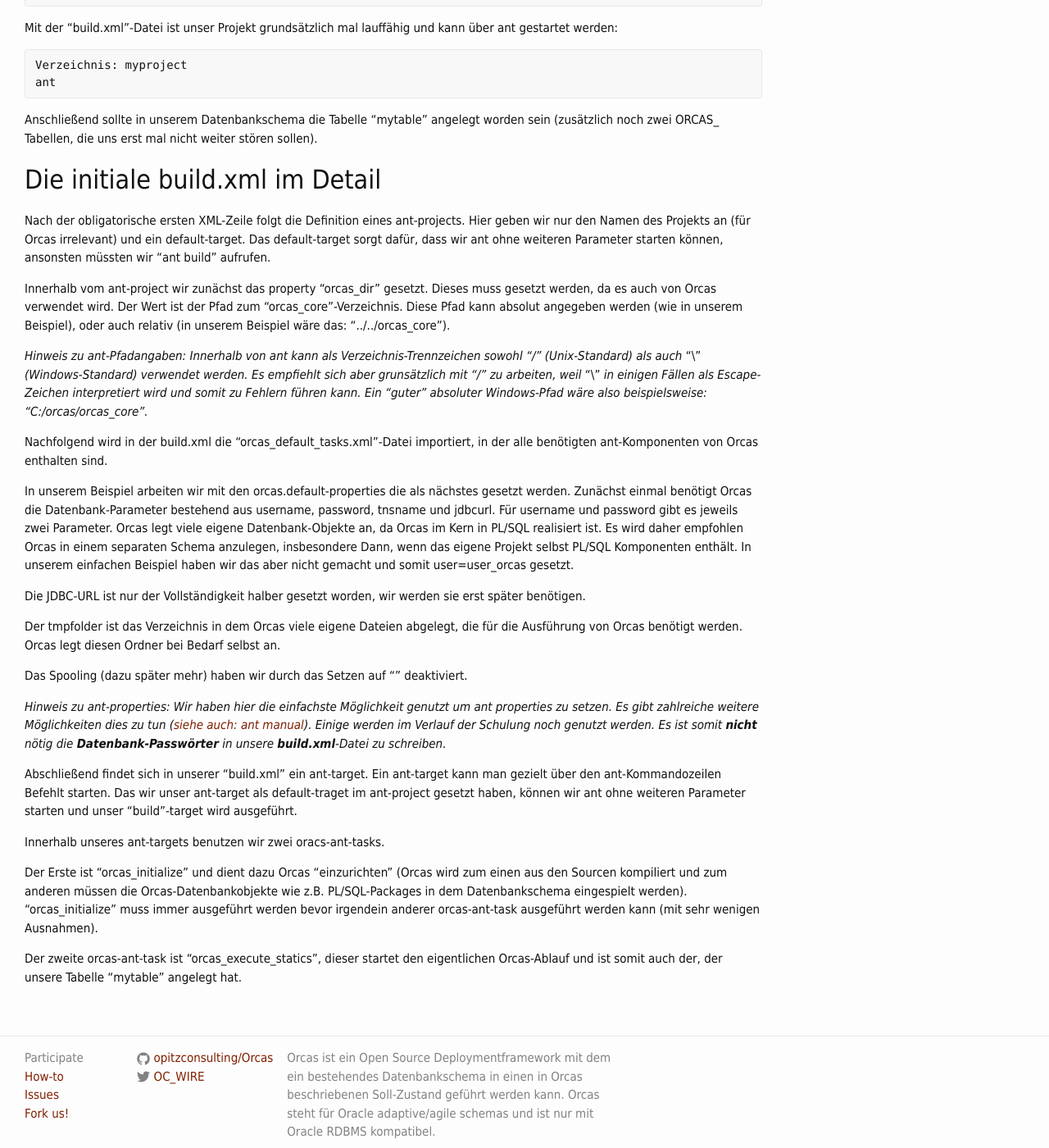
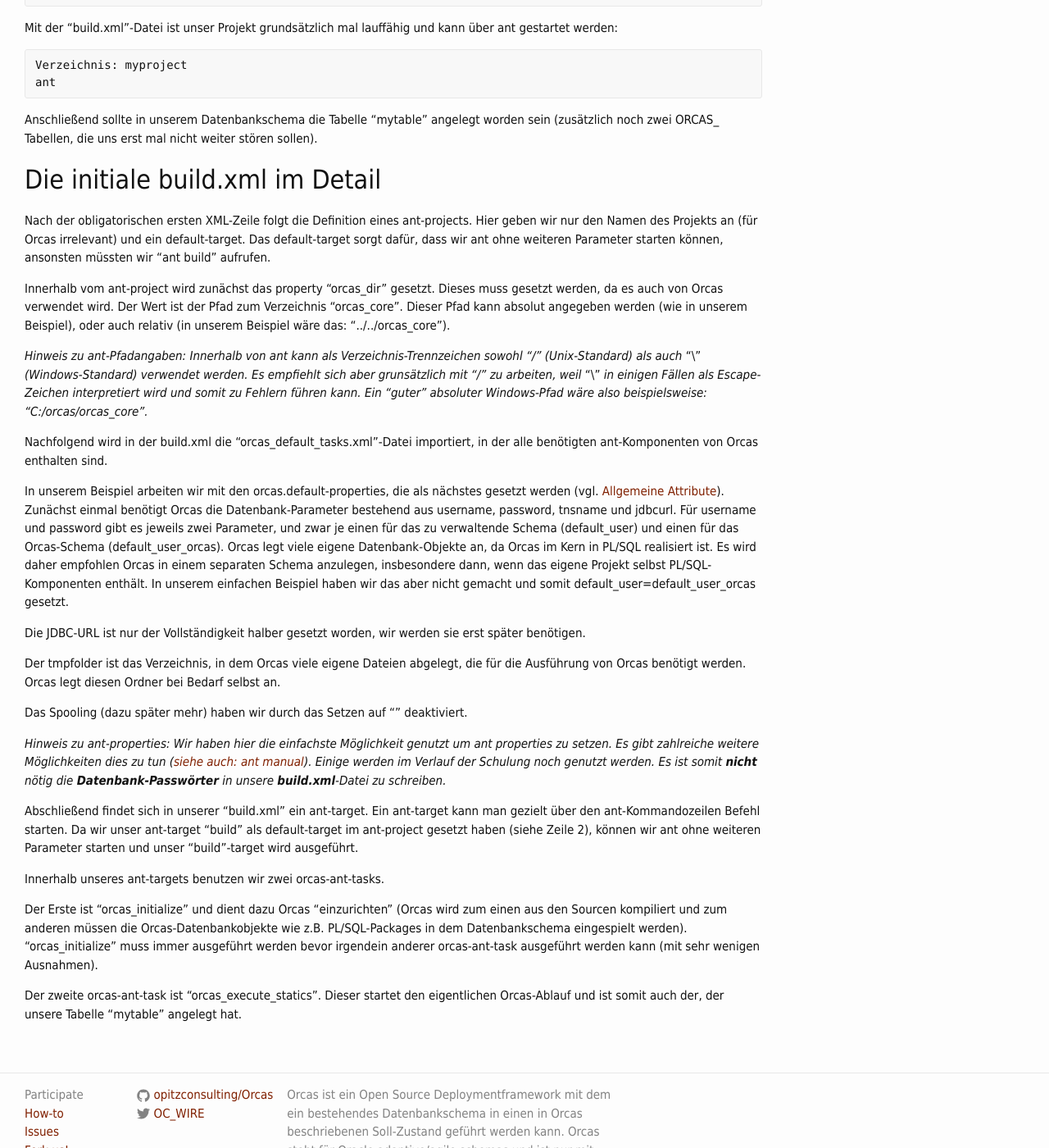
Before and after one commit to opitzconsulting/orcas, a Jekyll site: the page built from _docs/schulung_teil2.md, in a window 1280 px wide and 1400 px high, scrolled down 1508 px. Shown: the whole window at 82% size. Built offline with Jekyll 4.4.1, drawn with Linux system fonts in a browser that asks for light colours; some of the changed text lies outside the part shown.

Commit message:
schulung_teil2.md: Kleine Korrekturen und Ergänzungen

```diff
--- a/_docs/schulung_teil2.md
+++ b/_docs/schulung_teil2.md
@@ -83,31 +83,31 @@
 
 ## Die initiale build.xml im Detail
 
-Nach der obligatorische ersten XML-Zeile folgt die Definition eines ant-projects. Hier geben wir nur den Namen des Projekts an (für Orcas irrelevant) und ein default-target. Das default-target sorgt dafür, dass wir ant ohne weiteren Parameter starten können, ansonsten müssten wir "ant build" aufrufen.
+Nach der obligatorischen ersten XML-Zeile folgt die Definition eines ant-projects. Hier geben wir nur den Namen des Projekts an (für Orcas irrelevant) und ein default-target. Das default-target sorgt dafür, dass wir ant ohne weiteren Parameter starten können, ansonsten müssten wir "ant build" aufrufen.
 
-Innerhalb vom ant-project wir zunächst das property "orcas_dir" gesetzt. Dieses muss gesetzt werden, da es auch von Orcas verwendet wird. Der Wert ist der Pfad zum "orcas_core"-Verzeichnis. Diese Pfad kann absolut angegeben werden (wie in unserem Beispiel), oder auch relativ (in unserem Beispiel wäre das: "../../orcas_core").
+Innerhalb vom ant-project wird zunächst das property "orcas_dir" gesetzt. Dieses muss gesetzt werden, da es auch von Orcas verwendet wird. Der Wert ist der Pfad zum Verzeichnis "orcas_core". Dieser Pfad kann absolut angegeben werden (wie in unserem Beispiel), oder auch relativ (in unserem Beispiel wäre das: "../../orcas_core").
 
 *Hinweis zu ant-Pfadangaben: Innerhalb von ant kann als Verzeichnis-Trennzeichen sowohl "/" (Unix-Standard) als auch* "\\" *(Windows-Standard) verwendet werden. Es empfiehlt sich aber grunsätzlich mit "/" zu arbeiten, weil* "\\" *in einigen Fällen als Escape-Zeichen interpretiert wird und somit zu Fehlern führen kann. Ein "guter" absoluter Windows-Pfad wäre also beispielsweise: "C:/orcas/orcas_core".*
 
 Nachfolgend wird in der build.xml die "orcas_default_tasks.xml"-Datei importiert, in der alle benötigten ant-Komponenten von Orcas enthalten sind.
 
-In unserem Beispiel arbeiten wir mit den orcas.default-properties die als nächstes gesetzt werden.
+In unserem Beispiel arbeiten wir mit den orcas.default-properties, die als nächstes gesetzt werden (vgl. [Allgemeine Attribute]({{site.baseurl}}/docs/ant-tasks/#general)).
 Zunächst einmal benötigt Orcas die Datenbank-Parameter bestehend aus username, password, tnsname und jdbcurl.
-Für username und password gibt es jeweils zwei Parameter.
-Orcas legt viele eigene Datenbank-Objekte an, da Orcas im Kern in PL/SQL realisiert ist. Es wird daher empfohlen Orcas in einem separaten Schema anzulegen, insbesondere Dann, wenn das eigene Projekt selbst PL/SQL Komponenten enthält. In unserem einfachen Beispiel haben wir das aber nicht gemacht und somit user=user_orcas gesetzt.
+Für username und password gibt es jeweils zwei Parameter, und zwar je einen für das zu verwaltende Schema (default_user) und einen für das Orcas-Schema (default_user_orcas).
+Orcas legt viele eigene Datenbank-Objekte an, da Orcas im Kern in PL/SQL realisiert ist. Es wird daher empfohlen Orcas in einem separaten Schema anzulegen, insbesondere dann, wenn das eigene Projekt selbst PL/SQL-Komponenten enthält. In unserem einfachen Beispiel haben wir das aber nicht gemacht und somit default_user=default_user_orcas gesetzt.
 
 Die JDBC-URL ist nur der Vollständigkeit halber gesetzt worden, wir werden sie erst später benötigen.
 
-Der tmpfolder ist das Verzeichnis in dem Orcas viele eigene Dateien abgelegt, die für die Ausführung von Orcas benötigt werden. Orcas legt diesen Ordner bei Bedarf selbst an.
+Der tmpfolder ist das Verzeichnis, in dem Orcas viele eigene Dateien abgelegt, die für die Ausführung von Orcas benötigt werden. Orcas legt diesen Ordner bei Bedarf selbst an.
 
 Das Spooling (dazu später mehr) haben wir durch das Setzen auf "" deaktiviert.
 
 *Hinweis zu ant-properties: Wir haben hier die einfachste Möglichkeit genutzt um ant properties zu setzen. Es gibt zahlreiche weitere Möglichkeiten dies zu tun ([siehe auch: ant manual](http://ant.apache.org/manual/properties.html)). Einige werden im Verlauf der Schulung noch genutzt werden. Es ist somit **nicht** nötig die **Datenbank-Passwörter** in unsere **build.xml**-Datei zu schreiben.*
 
-Abschließend findet sich in unserer "build.xml" ein ant-target. Ein ant-target kann man gezielt über den ant-Kommandozeilen Befehlt starten. Das wir unser ant-target als default-traget im ant-project gesetzt haben, können wir ant ohne weiteren Parameter starten und unser "build"-target wird ausgeführt.
+Abschließend findet sich in unserer "build.xml" ein ant-target. Ein ant-target kann man gezielt über den ant-Kommandozeilen Befehl starten. Da wir unser ant-target "build" als default-target im ant-project gesetzt haben (siehe Zeile 2), können wir ant ohne weiteren Parameter starten und unser "build"-target wird ausgeführt.
 
-Innerhalb unseres ant-targets benutzen wir zwei oracs-ant-tasks.
+Innerhalb unseres ant-targets benutzen wir zwei orcas-ant-tasks.
 
 Der Erste ist "orcas_initialize" und dient dazu Orcas "einzurichten" (Orcas wird zum einen aus den Sourcen kompiliert und zum anderen müssen die Orcas-Datenbankobjekte wie z.B. PL/SQL-Packages in dem Datenbankschema eingespielt werden). "orcas_initialize" muss immer ausgeführt werden bevor irgendein anderer orcas-ant-task ausgeführt werden kann (mit sehr wenigen Ausnahmen).
 
-Der zweite orcas-ant-task ist "orcas_execute_statics", dieser startet den eigentlichen Orcas-Ablauf und ist somit auch der, der unsere Tabelle "mytable" angelegt hat.
+Der zweite orcas-ant-task ist "orcas_execute_statics". Dieser startet den eigentlichen Orcas-Ablauf und ist somit auch der, der unsere Tabelle "mytable" angelegt hat.
```
Also changed, not shown: other parts of _docs/schulung_teil2.md (+4 -4 lines).
